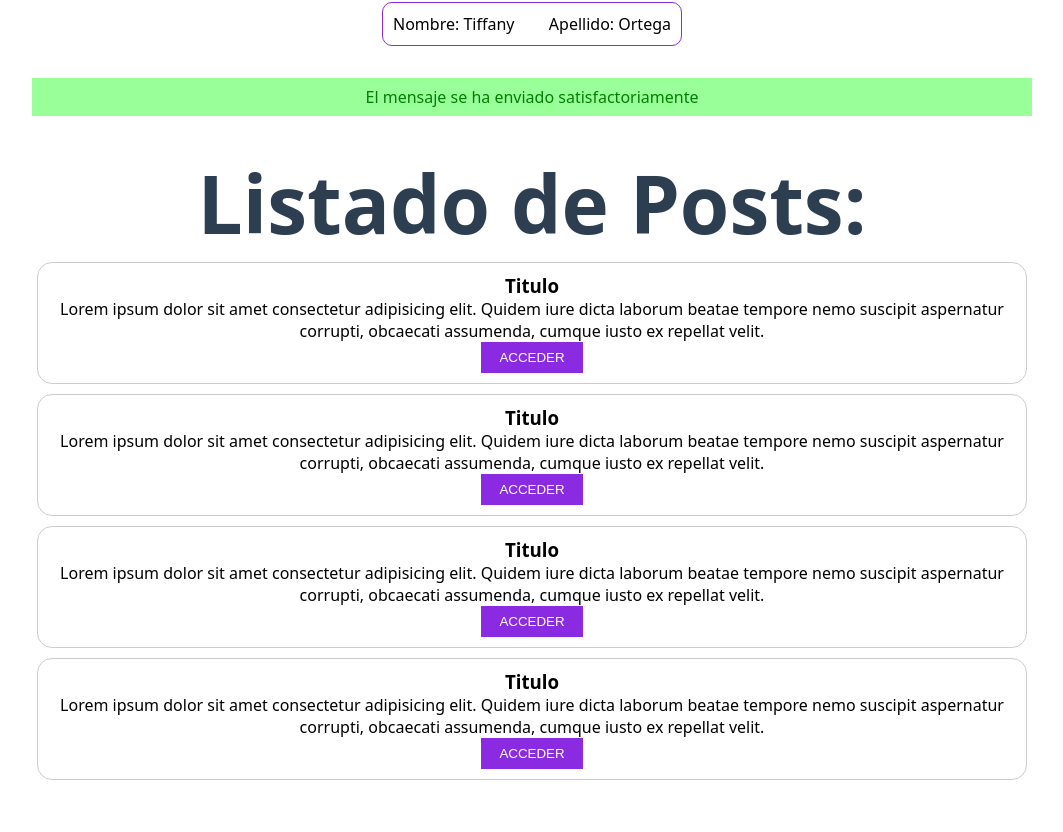
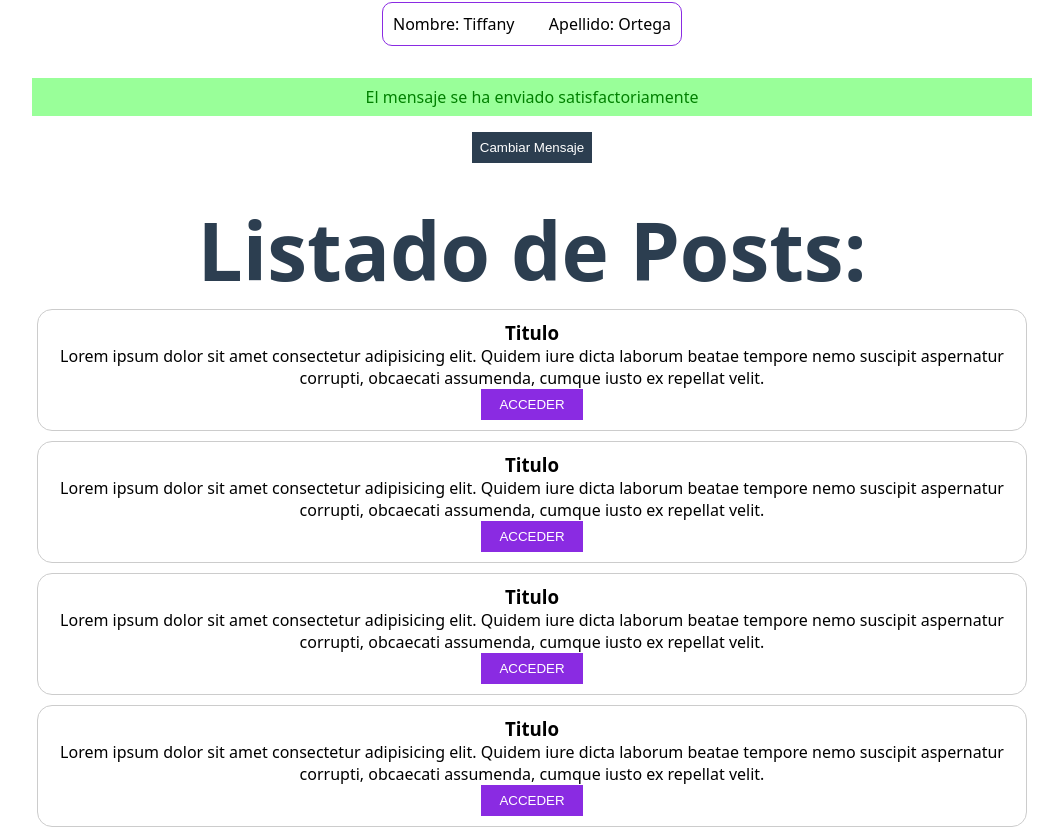
Before and after one commit to Pancratzia/Vue-Projects, a Vue app in the folder helloworld/: page / in a window 1280 px wide. Shown: the part 954-1786 px from the top of the page, without its empty margins (108-1171 px from the left). Before the commit the page ends 1739 px from the top, so only its background shows below. Built offline with nearby package versions, Linux system fonts and the light colour scheme.

Commit message:
Usando el v-on para manejar eventos

```diff
--- a/helloworld/src/components/ExamplesBind.vue
+++ b/helloworld/src/components/ExamplesBind.vue
@@ -1,12 +1,21 @@
 <template>
     <div class="mensajes">
-        <p :class="{ danger: hasError, success: !hasError }" v-bind:style="{ backgroundColor: hasError ? 'rgba(255, 0, 0, 0.4)' : 'rgba(0, 255, 0, 0.4)'}">{{ message }}</p>
+        <p :class="{ danger: hasError, success: !hasError }"
+            v-bind:style="{ backgroundColor: hasError ? 'rgba(255, 0, 0, 0.4)' : 'rgba(0, 255, 0, 0.4)' }">{{ hasError ?
+            'Se ha producido un error' : 'El mensaje se ha enviado satisfactoriamente' }}</p>
+        <button @click="handleClick">Cambiar Mensaje</button>
     </div>
 </template>
 
 <script lang="ts" setup>
-let hasError = Math.random() > 0.5;
-const message = hasError ? 'Se ha producido un error' : 'El mensaje se ha enviado satisfactoriamente';
+import { ref, Ref } from 'vue';
+let hasError: Ref<boolean> = ref(Math.random() > 0.5);
+
+const handleClick = (): void => {
+    hasError.value = !hasError.value;
+}
+
+
 </script>
 
 <style scoped>
@@ -25,4 +34,14 @@ const message = hasError ? 'Se ha producido un error' : 'El mensaje se ha enviad
 .success {
     color: green;
 }
+
+button {
+    padding: .5rem;
+    background-color: #2c3e50;
+    color: white;
+    border: 0;
+    outline: 0;
+    margin-top: 1rem;
+    cursor: pointer;
+}
 </style>
```
